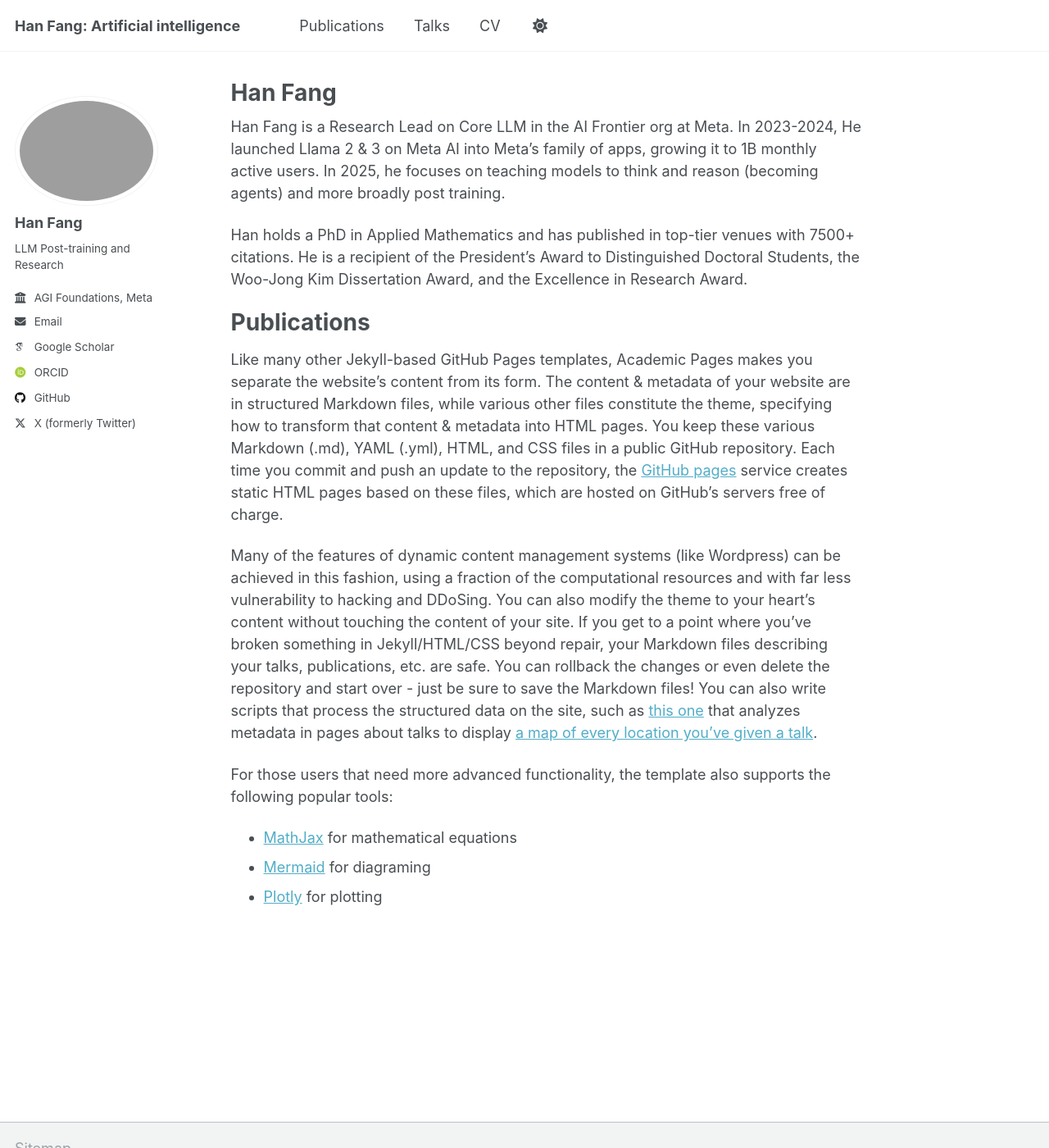
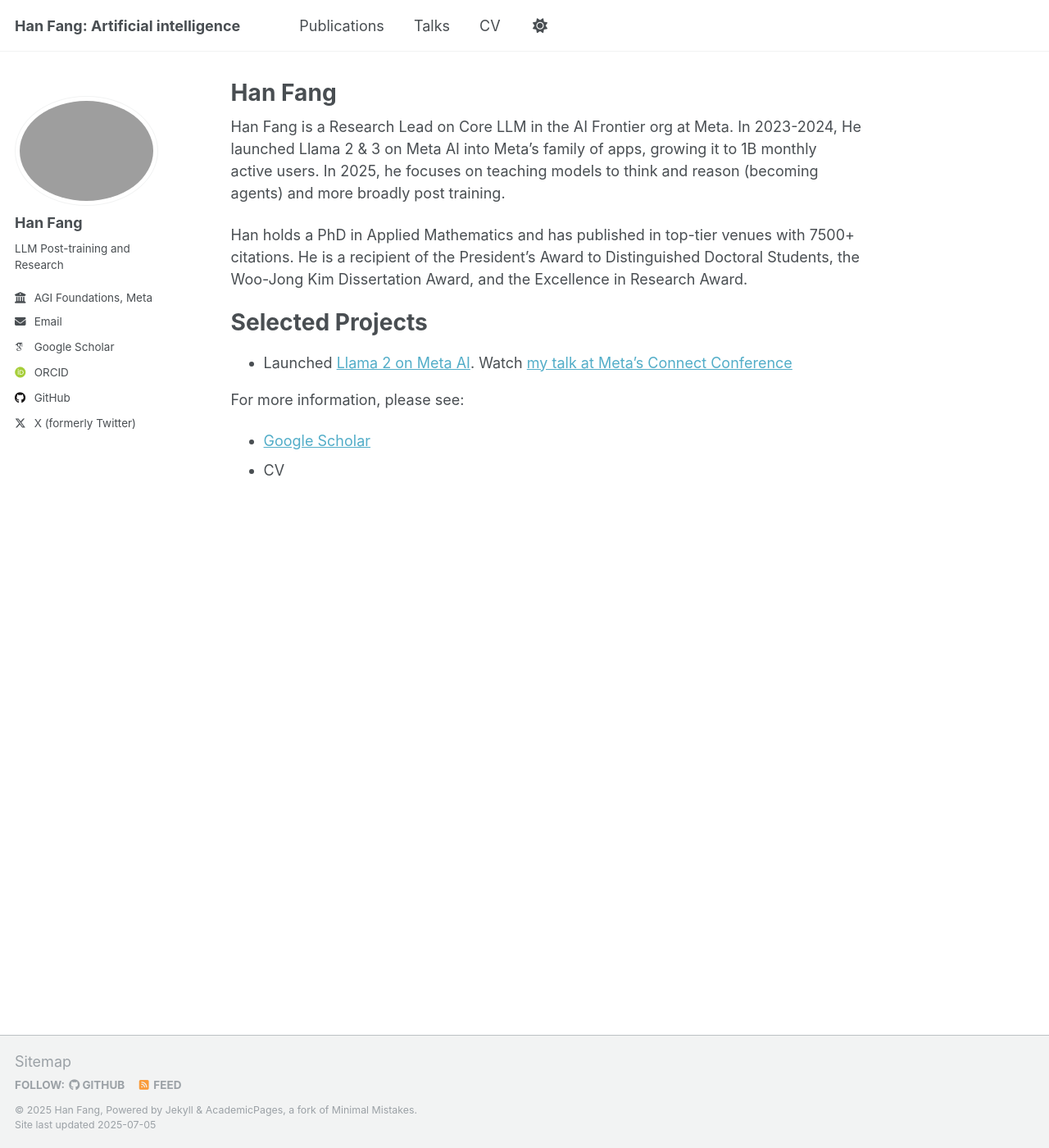
Before and after one commit to hanfang/hanfang.github.io, a Jekyll site: the page built from _pages/about.md, in a window 1280 px wide and 1400 px high. Shown: the whole window at 82% size. Built offline with Jekyll 4.4.1, drawn with Linux system fonts in a browser that asks for light colours; some web fonts are replaced; a script that is not in the unit is left out.

Commit message:
Update about.md

```diff
--- a/_pages/about.md
+++ b/_pages/about.md
@@ -12,13 +12,10 @@
 
 Han holds a PhD in Applied Mathematics and has published in top-tier venues with 7500+ citations. He is a recipient of the President’s Award to Distinguished Doctoral Students, the Woo-Jong Kim Dissertation Award, and the Excellence in Research Award.
 
-Publications
+Selected Projects
 ======
-Like many other Jekyll-based GitHub Pages templates, Academic Pages makes you separate the website's content from its form. The content & metadata of your website are in structured Markdown files, while various other files constitute the theme, specifying how to transform that content & metadata into HTML pages. You keep these various Markdown (.md), YAML (.yml), HTML, and CSS files in a public GitHub repository. Each time you commit and push an update to the repository, the [GitHub pages](https://pages.github.com/) service creates static HTML pages based on these files, which are hosted on GitHub's servers free of charge.
+- Launched [Llama 2 on Meta AI](https://about.fb.com/news/2023/09/introducing-ai-powered-assistants-characters-and-creative-tools/). Watch [my talk at Meta's Connect Conference](https://developers.facebook.com/videos/2023/building-metas-next-generation-ai-product-experiences-with-llama/)
 
-Many of the features of dynamic content management systems (like Wordpress) can be achieved in this fashion, using a fraction of the computational resources and with far less vulnerability to hacking and DDoSing. You can also modify the theme to your heart's content without touching the content of your site. If you get to a point where you've broken something in Jekyll/HTML/CSS beyond repair, your Markdown files describing your talks, publications, etc. are safe. You can rollback the changes or even delete the repository and start over - just be sure to save the Markdown files! You can also write scripts that process the structured data on the site, such as [this one](https://github.com/academicpages/academicpages.github.io/blob/master/talkmap.ipynb) that analyzes metadata in pages about talks to display [a map of every location you've given a talk](https://academicpages.github.io/talkmap.html).
-
-For those users that need more advanced functionality, the template also supports the following popular tools:
-- [MathJax](https://www.mathjax.org/) for mathematical equations
-- [Mermaid](https://mermaid.js.org/) for diagraming
-- [Plotly](https://plotly.com/javascript/) for plotting
+For more information, please see:
+- [Google Scholar](https://scholar.google.com/citations?user=mQIqIVwAAAAJ)
+- CV
```
